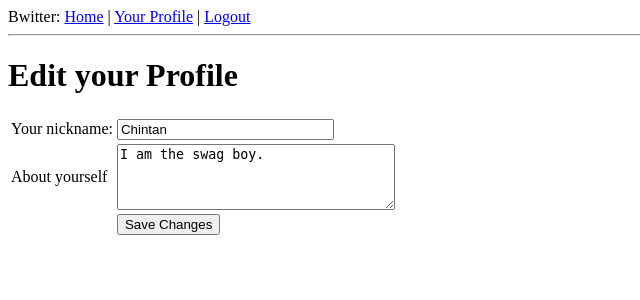
After one commit to chintans1/bwitter_flask, a Flask app: page /edit in a window 1280 px wide. The commit adds this page. Shown: the top 300 px of the page, without its empty margins (0-640 px from the left). Run offline with Flask 2, Linux system fonts and the light colour scheme; a user stored in the database is signed in; data comes from the database, SQL or seed files in the repository; both versions use the stored data as it was after the commit.

Commit message:
New profile features including about section and gravatars
Signed-off-by: Chintan Shah <cgintan1998@gmail.com>

```diff
--- a/app/forms.py
+++ b/app/forms.py
@@ -1,8 +1,12 @@
 from flask_wtf import Form
-from wtforms import StringField, BooleanField
-from wtforms.validators import DataRequired
+from wtforms import StringField, BooleanField, TextAreaField
+from wtforms.validators import DataRequired, Length
 
 
 class LoginForm(Form):
     openid = StringField('openid', validators=[DataRequired()])
     remember_me = BooleanField('remember_me', default=False)
+
+class EditForm(Form):
+    nickname = StringField('nickname', validators=[DataRequired()])
+    about_me = TextAreaField('about_me', validators=[Length(min=0, max=140)])
--- a/app/models.py
+++ b/app/models.py
@@ -1,4 +1,5 @@
 from app import db
+from hashlib import md5
 
 
 class User(db.Model):
@@ -6,6 +7,8 @@ class User(db.Model):
     nickname = db.Column(db.String(64), index=True, unique=True)
     email = db.Column(db.String(120), index=True, unique=True)
     bwits = db.relationship('Bwit', backref='author', lazy='dynamic')
+    about_me = db.Column(db.String(140))
+    last_seen = db.Column(db.DateTime)
 
     @property
     def is_authenticated(self):
@@ -18,6 +21,9 @@ class User(db.Model):
     @property
     def is_anonymous(self):
         return False
+
+    def avatar(self, size):
+        return('http://www.gravatar.com/avatar/%s?d=mm&s=%d' % (md5(self.email.encode('utf-8')).hexdigest(), size))
 
     def get_id(self):
         try:
--- a/app/templates/base.html
+++ b/app/templates/base.html
@@ -7,6 +7,7 @@
         <div>Bwitter:
         <a href="{{ url_for('index') }}">Home</a>
         {% if g.user.is_authenticated %}
+        | <a href="{{ url_for('user', nickname=g.user.nickname) }}">Your Profile</a>
         | <a href="{{ url_for('logout') }}">Logout</a>
         {% endif %}
         </div>
--- /dev/null
+++ b/app/templates/edit.html
@@ -0,0 +1,22 @@
+{% extends "base.html" %}
+
+{% block content %}
+    <h1>Edit your Profile</h1>
+    <form action='' method='post' name='edit'>
+        {{ form.hidden_tag() }}
+        <table>
+            <tr>
+                <td>Your nickname:</td>
+                <td>{{ form.nickname(size=24) }}</td>
+            </tr>
+            <tr>
+                <td>About yourself</td>
+                <td>{{ form.about_me(cols=32, rows=4) }}</td>
+            </tr>
+            <tr>
+                <td></td>
+                <td><input type="submit" value="Save Changes"></td>
+            </tr>
+        </table>
+    </form>
+{% endblock %}
--- a/app/views.py
+++ b/app/views.py
@@ -1,8 +1,9 @@
 from flask import render_template, flash, redirect, session, url_for, request, g
 from flask_login import login_user, logout_user, current_user, login_required
 from app import app, db, lm, oid
-from .forms import LoginForm
+from .forms import LoginForm, EditForm
 from .models import User
+from datetime import datetime
 
 @app.route('/')
 @app.route('/index')
@@ -60,8 +61,41 @@ def after_login(resp):
 @app.before_request
 def before_request():
     g.user = current_user
+    if (g.user.is_authenticated):
+        g.user.last_seen = datetime.utcnow()
+        db.session.add(g.user)
+        db.session.commit()
 
 @app.route('/logout')
 def logout():
     logout_user()
     return redirect(url_for('index'))
+
+@app.route('/user/<nickname>')
+@login_required
+def user(nickname):
+    user = User.query.filter_by(nickname=nickname).first()
+    if (user == None):
+        flash('User %s not found.' % nickname)
+        return redirect(url_for('index'))
+    bwits = [
+        {'author': user, 'body': 'Test post #1'},
+        {'author': user, 'body': 'Test post #2'}
+    ]
+    return render_template('user.html', user=user, bwits=bwits)
+
+@app.route('/edit', methods=['GET', 'POST'])
+@login_required
+def edit():
+    form = EditForm()
+    if (form.validate_on_submit()):
+        g.user.nickname = form.nickname.data
+        g.user.about_me = form.about_me.data
+        db.session.add(g.user)
+        db.session.commit()
+        flash('Your changes have been saved.')
+        return redirect(url_for('edit'))
+    else:
+        form.nickname.data = g.user.nickname
+        form.about_me.data = g.user.about_me
+    return render_template('edit.html', form=form)
```
Also changed, not shown: app/templates/post.html (added, +7 -0 lines), app/templates/user.html (added, +25 -0 lines), db_repository/versions/003_migration.py (added, +31 -0 lines), app.db, 1 other file.
